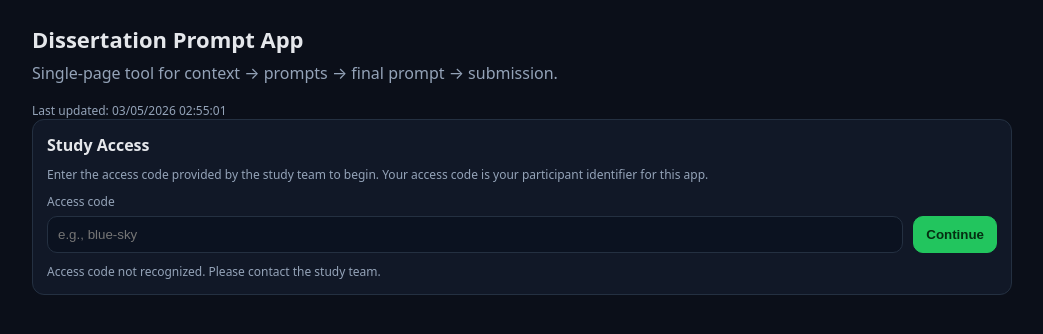
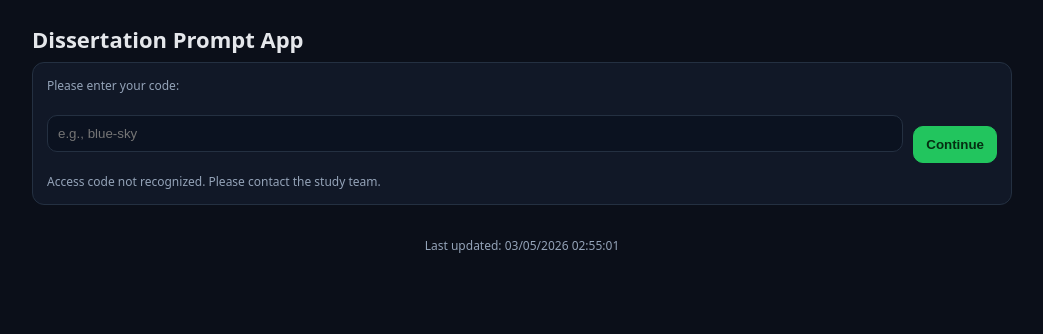
Before and after one commit to Jin-Dissertation/dissertation-app, a plain HTML site: page index.html in a window 1280 px wide. Both pictures are taken after a click on the button "Continue". Shown: the whole page, without its empty margins (118-1161 px from the left). Drawn offline with Linux system fonts and the light colour scheme.

Commit message:
Remove Study Access heading and access code label text

```diff
--- a/index.html
+++ b/index.html
@@ -91,19 +91,15 @@
 <body>
   <div class="wrap">
     <h1>Dissertation Prompt App</h1>
-    <p class="sub">Single-page tool for context → prompts → final prompt → submission.</p>
-    <div class="small muted" id="buildInfo"></div>
 
     <!-- Access gate -->
     <div class="card" id="accessGate">
-      <h2 style="margin:0 0 10px; font-size:16px;">Study Access</h2>
       <p class="muted small" style="margin:0 0 10px;">
-        Enter the access code provided by the study team to begin. Your access code is your participant identifier for this app.
+        Please enter your code:
       </p>
 
       <div class="row">
         <div style="flex:1; min-width: 260px;">
-          <label>Access code</label>
           <input id="accessCodeInput" placeholder="e.g., blue-sky" />
         </div>
         <div class="row" style="margin-top: 22px;">
@@ -329,6 +325,8 @@
       </details>
     </div>
   </div>
+
+  <footer class="small muted" style="text-align:center; padding: 8px 24px 20px;" id="buildInfo"></footer>
 
   <div class="toast" id="toast"></div>
 
@@ -813,9 +811,9 @@ Do not include extra commentary before or after the table unless the user explic
     // -----------------------------
     function verifyAccessCode() {
       const code = normalizeCode($("accessCodeInput").value);
-      const hit = ACCESS_CODES[code];
+      const isValidCode = Object.hasOwn(ACCESS_CODES, code);
 
-      if (!hit) {
+      if (!isValidCode) {
         setLockedState(true, "Access code not recognized. Please contact the study team.");
         logEvent("access_denied", { code_entered: code });
         return false;
@@ -913,6 +911,9 @@ Do not include extra commentary before or after the table unless the user explic
       }
 
       $("btnVerifyAccess").addEventListener("click", () => verifyAccessCode());
+      $("accessCodeInput").addEventListener("keydown", (e) => {
+        if (e.key === "Enter") verifyAccessCode();
+      });
 
       // Lockable summaries (Option C behavior)
       lockableSummary(
```
